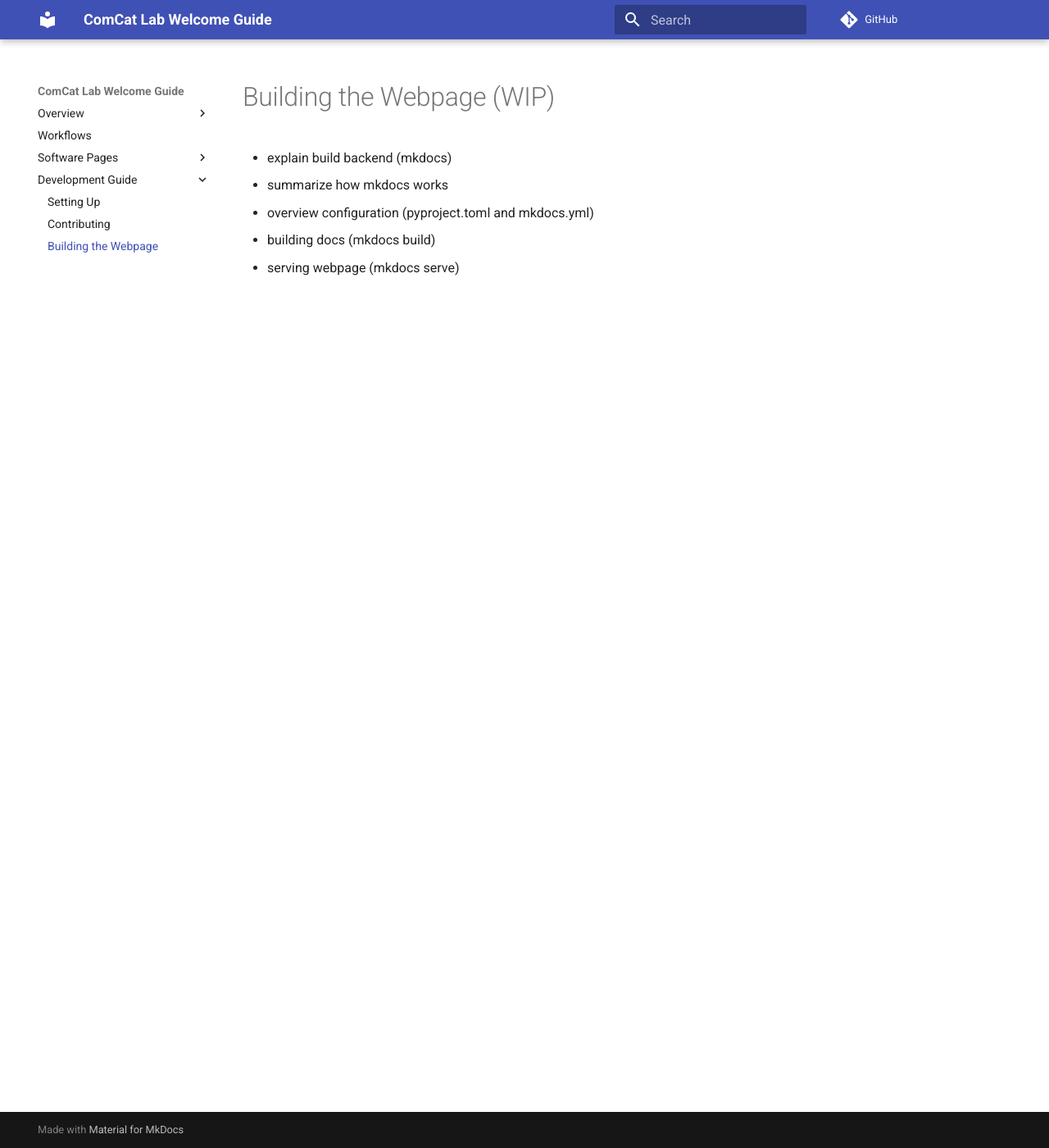
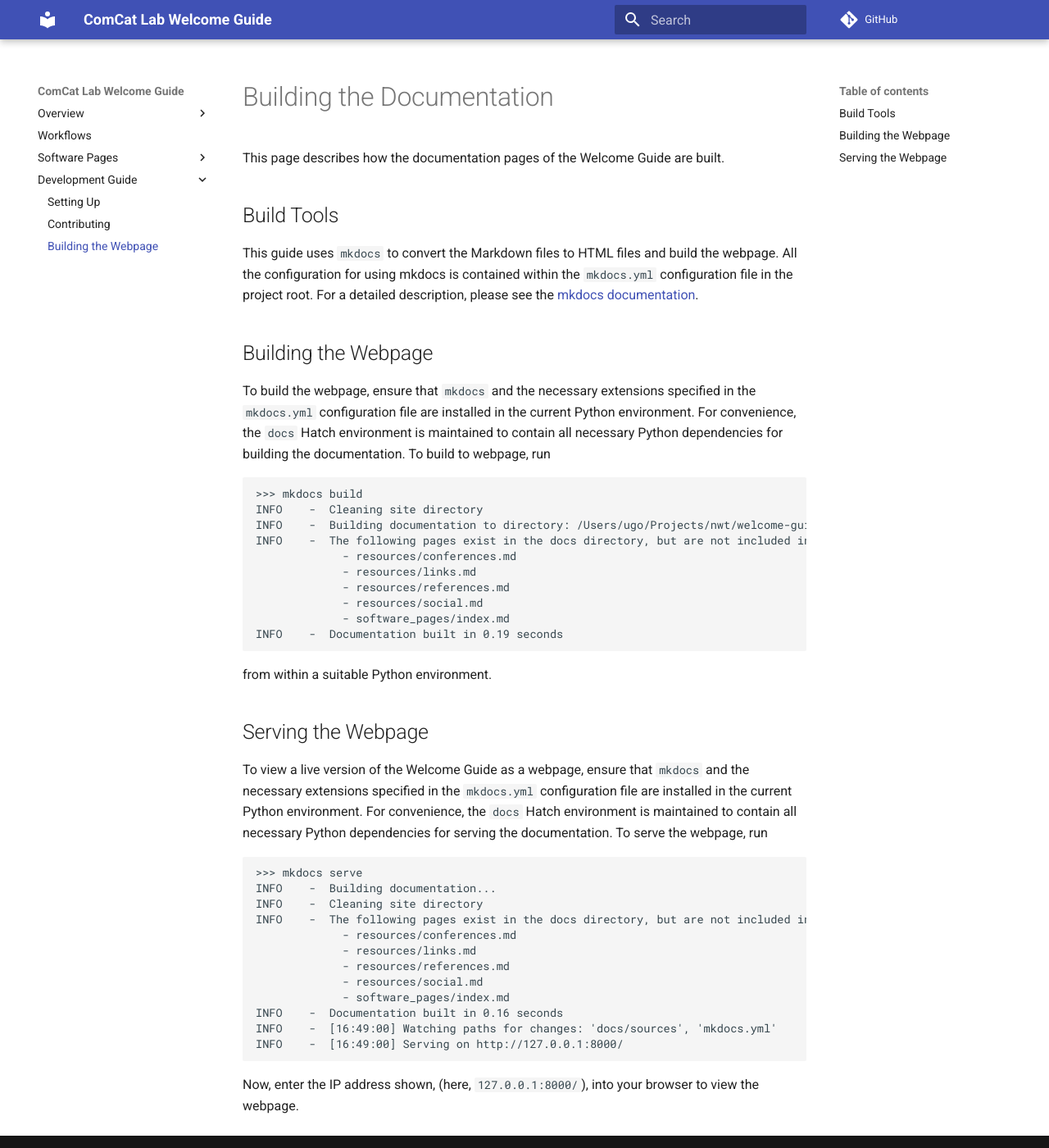
Before and after one commit to ComCatLab/welcome-guide, an MkDocs documentation site: the page built from docs/sources/dev_guide/docs.md, in a window 1280 px wide and 1400 px high. Shown: the whole window at 82% size. Built offline with MkDocs 1.6.1 and Material for MkDocs 9.7.7, drawn with Linux system fonts in a browser that asks for light colours; comment, search, counter and statistics services are not loaded.

Commit message:
Write docs dev guide
Signed-off-by: Ugochukwu Nwosu <ugn@sfu.ca>

````diff
--- a/docs/sources/dev_guide/docs.md
+++ b/docs/sources/dev_guide/docs.md
@@ -1,7 +1,61 @@
-# Building the Webpage (WIP)
+# Building the Documentation
 
-- explain build backend (mkdocs)
-  - summarize how mkdocs works
-  - overview configuration (pyproject.toml and mkdocs.yml)
-- building docs (mkdocs build)
-- serving webpage (mkdocs serve)
+This page describes how the documentation pages of the Welcome Guide
+are built.
+
+## Build Tools
+
+This guide uses `mkdocs` to convert the Markdown files to HTML files
+and build the webpage. All the configuration for using mkdocs
+is contained within the `mkdocs.yml` configuration file in the project root.
+For a detailed description, please see the [mkdocs documentation][mkdocs].
+
+## Building the Webpage
+
+To build the webpage, ensure that `mkdocs` and the necessary extensions specified in
+the `mkdocs.yml` configuration file are installed in the current Python environment.
+For convenience, the `docs` Hatch environment is maintained to contain all necessary
+Python dependencies for building the documentation. To build to webpage, run
+
+```bash
+>>> mkdocs build
+INFO    -  Cleaning site directory
+INFO    -  Building documentation to directory: /Users/ugo/Projects/nwt/welcome-guide/docs/site
+INFO    -  The following pages exist in the docs directory, but are not included in the "nav" configuration:
+             - resources/conferences.md
+             - resources/links.md
+             - resources/references.md
+             - resources/social.md
+             - software_pages/index.md
+INFO    -  Documentation built in 0.19 seconds
+```
+
+from within a suitable Python environment.
+
+## Serving the Webpage
+
+To view a live version of the Welcome Guide as a webpage, ensure that `mkdocs` and the
+necessary extensions specified in the `mkdocs.yml` configuration file are installed in
+the current Python environment. For convenience, the `docs` Hatch environment is maintained
+to contain all necessary Python dependencies for serving the documentation. To serve the
+webpage, run
+
+```bash
+>>> mkdocs serve
+INFO    -  Building documentation...
+INFO    -  Cleaning site directory
+INFO    -  The following pages exist in the docs directory, but are not included in the "nav" configuration:
+             - resources/conferences.md
+             - resources/links.md
+             - resources/references.md
+             - resources/social.md
+             - software_pages/index.md
+INFO    -  Documentation built in 0.16 seconds
+INFO    -  [16:49:00] Watching paths for changes: 'docs/sources', 'mkdocs.yml'
+INFO    -  [16:49:00] Serving on http://127.0.0.1:8000/
+```
+
+Now, enter the IP address shown, (here, `127.0.0.1:8000/`), into your browser to view the
+webpage.
+
+[mkdocs]: https://www.mkdocs.org/user-guide/
````
